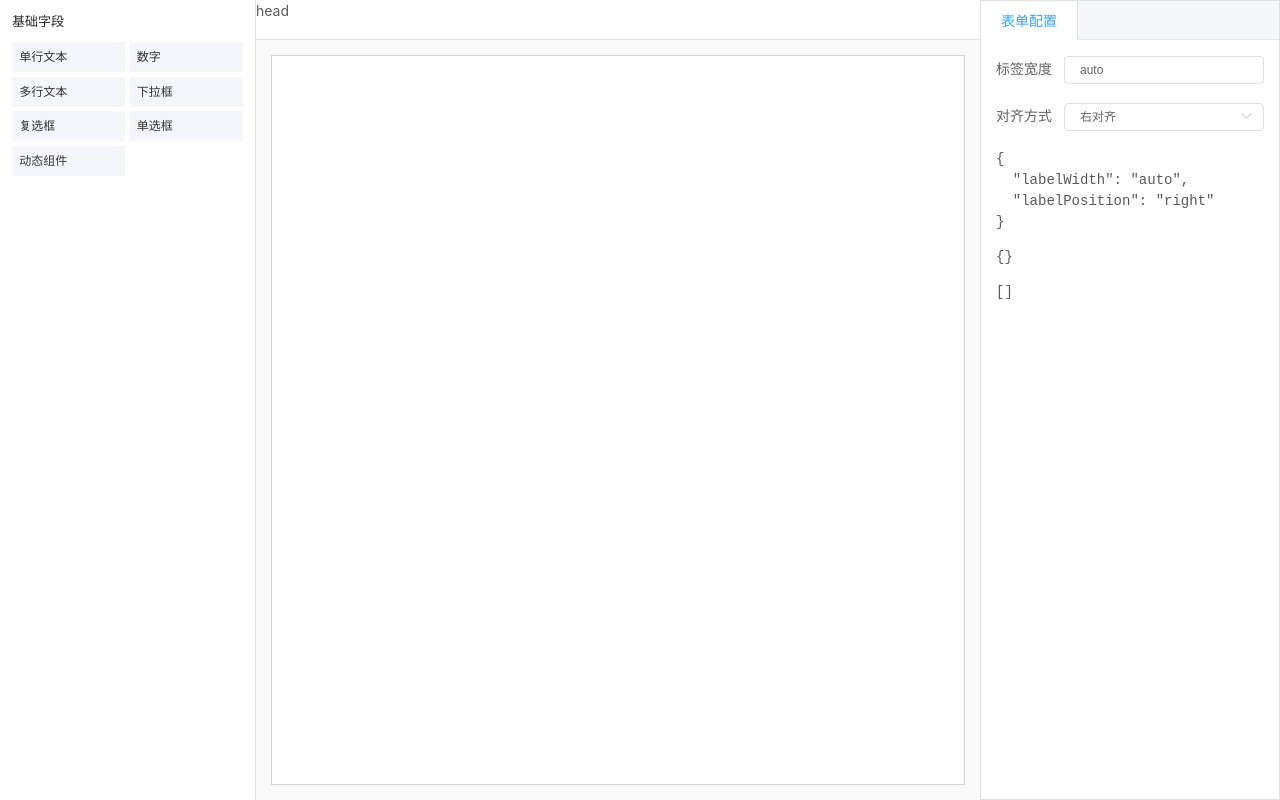
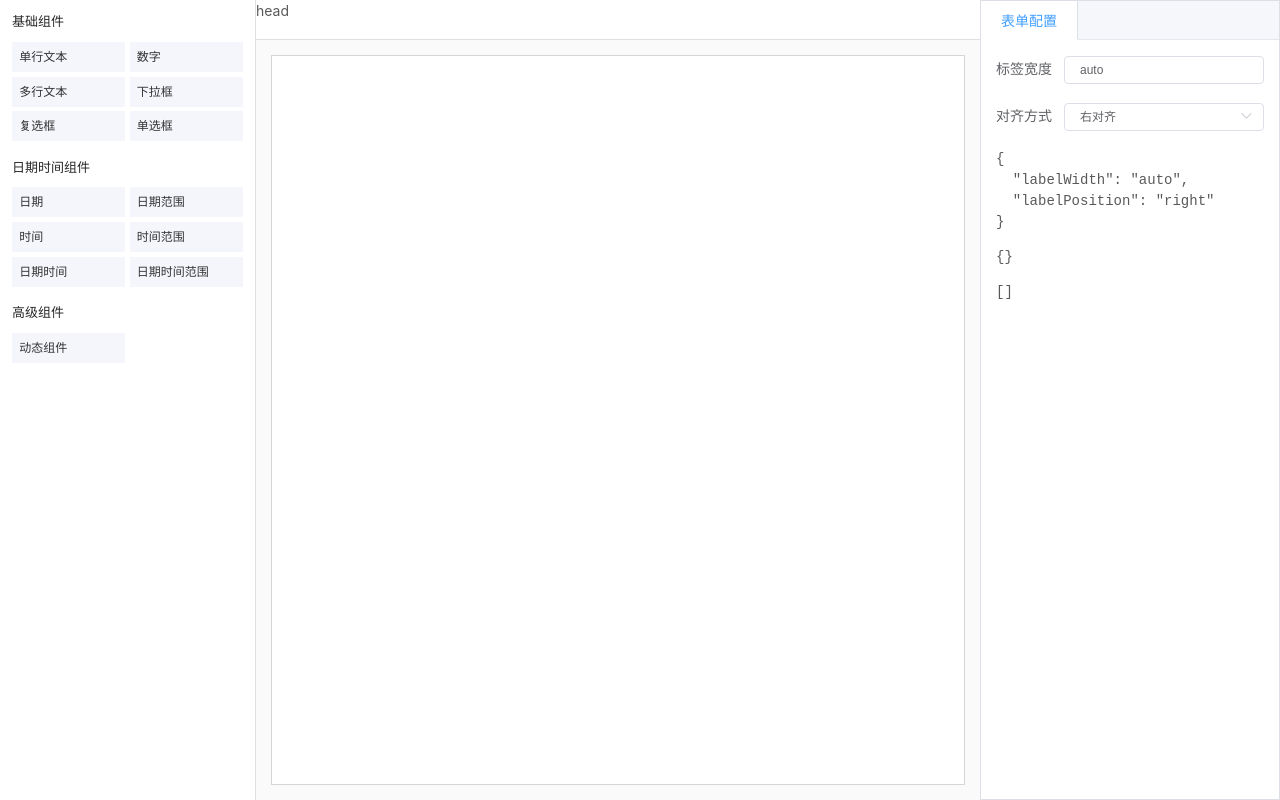
Before and after one commit to lanyuechen/lucy, a Vue app: page / in a window 1280 px wide. Built offline with nearby package versions, Linux system fonts and the light colour scheme.

Commit message:
添加一系列时间选择器相关组件

```diff
--- a/src/components/FormFoundry/config.json
+++ b/src/components/FormFoundry/config.json
@@ -2,15 +2,18 @@
   "components": [
     {
       "type": "input",
-      "title": "单行文本"
+      "title": "单行文本",
+      "tag": "基础组件"
     },
     {
       "type": "number",
-      "title": "数字"
+      "title": "数字",
+      "tag": "基础组件"
     },
     {
       "type": "textarea",
-      "title": "多行文本"
+      "title": "多行文本",
+      "tag": "基础组件"
     },
     {
       "type": "select",
@@ -18,7 +21,8 @@
       "options": [
         {"key": "option1", "value": "选项1"},
         {"key": "option2", "value": "选项2"}
-      ]
+      ],
+      "tag": "基础组件"
     },
     {
       "type": "checkbox-group",
@@ -26,7 +30,8 @@
       "options": [
         {"key": "option1", "value": "选项1"},
         {"key": "option2", "value": "选项2"}
-      ]
+      ],
+      "tag": "基础组件"
     },
     {
       "type": "radio-group",
@@ -34,7 +39,38 @@
       "options": [
         {"key": "option1", "value": "选项1"},
         {"key": "option2", "value": "选项2"}
-      ]
+      ],
+      "tag": "基础组件"
+    },
+    {
+      "type": "date",
+      "title": "日期",
+      "tag": "日期时间组件"
+    },
+    {
+      "type": "date-range",
+      "title": "日期范围",
+      "tag": "日期时间组件"
+    },
+    {
+      "type": "time",
+      "title": "时间",
+      "tag": "日期时间组件"
+    },
+    {
+      "type": "time-range",
+      "title": "时间范围",
+      "tag": "日期时间组件"
+    },
+    {
+      "type": "date-time",
+      "title": "日期时间",
+      "tag": "日期时间组件"
+    },
+    {
+      "type": "date-time-range",
+      "title": "日期时间范围",
+      "tag": "日期时间组件"
     },
     {
       "type": "dynamic",
@@ -50,7 +86,8 @@
           "key": "value",
           "placeholder": "value"
         }
-      ]
+      ],
+      "tag": "高级组件"
     }
   ],
   "form": [
--- a/src/components/FormFoundry/index.vue
+++ b/src/components/FormFoundry/index.vue
@@ -1,23 +1,25 @@
 <template>
   <div class="container">
     <div class="left">
-      <h2>基础字段</h2>
+      <div v-for="menu in menus" :key="menu[0]">
+        <h2>{{ menu[0] }}</h2>
         <draggable
           tag="ul"
           class="menu"
-        :list="menus"
+          :list="menu[1]"
           :group="{ name: 'component', pull: 'clone', put: false }"
           :sort="false"
           :clone="prepareClone"
         >
           <li
-          v-for="menu in menus"
-          :key="menu.type"
+            v-for="m in menu[1]"
+            :key="m.type"
             class="menu-item"
           >
-          <a>{{ menu.title }}</a>
+            <a>{{ m.title }}</a>
           </li>
         </draggable>
+      </div>
     </div>
     <div class="content">
       <div class="header">
@@ -95,7 +97,7 @@ export default {
     return {
       current: '',
       currentConfig: 'form',
-      menus: CONFIG.components,
+      menus: this.prepareMenus(CONFIG.components),
       props: CONFIG.props,
       defines: CONFIG.defines,
       formDefines: CONFIG.form,
@@ -118,6 +120,15 @@ export default {
     }
   },
   methods: {
+    prepareMenus(menus) {
+      return Object.entries(
+        menus.reduce((p, n) => {
+          p[n.tag] = p[n.tag] || [];
+          p[n.tag].push(n);
+          return p;
+        }, {})
+      );
+    },
     prepareClone(item) {
       const id = uuid();
       return {
@@ -152,12 +163,13 @@ export default {
   height: 100%;
   align-items: stretch;
   .left {
+    flex: none;
     width: 256px;
     border-right: 1px solid rgb(224, 224, 224);
     padding: 8px 0;
     display: flex;
     flex-direction: column;
-    &>h2 {
+    h2 {
       padding: 4px 12px 8px 12px;
       font-size: 13px;
       font-weight: normal;
@@ -185,6 +197,7 @@ export default {
     }
   }
   .right {
+    flex: none;
     width: 300px;
     .el-tabs {
       box-shadow: none;
@@ -204,6 +217,7 @@ export default {
   padding: 0 10px 10px;
   margin: 0;
   flex: auto;
+  list-style: none;
   .menu-item {
     font-size: 12px;
     display: block;
--- /dev/null
+++ b/src/components/FormItem/date/DatePicker.vue
@@ -0,0 +1,7 @@
+<template>
+  <el-date-picker
+    v-bind="$attrs"
+    @input="(val) => $emit('input', val)"
+    type="date"
+  />
+</template>
--- /dev/null
+++ b/src/components/FormItem/date/DateRangePicker.vue
@@ -0,0 +1,7 @@
+<template>
+  <el-date-picker
+    v-bind="$attrs"
+    @input="(val) => $emit('input', val)"
+    type="daterange"
+  />
+</template>
--- /dev/null
+++ b/src/components/FormItem/date/DateTimePicker.vue
@@ -0,0 +1,7 @@
+<template>
+  <el-date-picker
+    v-bind="$attrs"
+    @input="(val) => $emit('input', val)"
+    type="datetime"
+  />
+</template>
--- /dev/null
+++ b/src/components/FormItem/date/DateTimeRangePicker.vue
@@ -0,0 +1,7 @@
+<template>
+  <el-date-picker
+    v-bind="$attrs"
+    @input="(val) => $emit('input', val)"
+    type="datetimerange"
+  />
+</template>
--- /dev/null
+++ b/src/components/FormItem/date/TimePicker.vue
@@ -0,0 +1,6 @@
+<template>
+  <el-time-picker
+    v-bind="$attrs"
+    @input="(val) => $emit('input', val)"
+  />
+</template>
--- /dev/null
+++ b/src/components/FormItem/date/TimeRangePicker.vue
@@ -0,0 +1,7 @@
+<template>
+  <el-time-picker
+    is-range
+    v-bind="$attrs"
+    @input="(val) => $emit('input', val)"
+  />
+</template>
--- a/src/components/FormItem/index.vue
+++ b/src/components/FormItem/index.vue
@@ -25,6 +25,14 @@ export default {
     'ff-input': require('@/components/FormItem/basic/Input').default,
     'ff-number': require('@/components/FormItem/basic/Number').default,
     'ff-textarea': require('@/components/FormItem/basic/Textarea').default,
+
+    // 日期时间组件
+    'ff-date': require('@/components/FormItem/date/DatePicker').default,
+    'ff-date-range': require('@/components/FormItem/date/DateRangePicker').default,
+    'ff-time': require('@/components/FormItem/date/TimePicker').default,
+    'ff-time-range': require('@/components/FormItem/date/TimeRangePicker').default,
+    'ff-date-time': require('@/components/FormItem/date/DateTimePicker').default,
+    'ff-date-time-range': require('@/components/FormItem/date/DateTimeRangePicker').default,
 
     // 高级组件
     'ff-dynamic': require('@/components/FormItem/advance/Dynamic').default,
```
Lines whose indentation alone changed are shown as unchanged.
